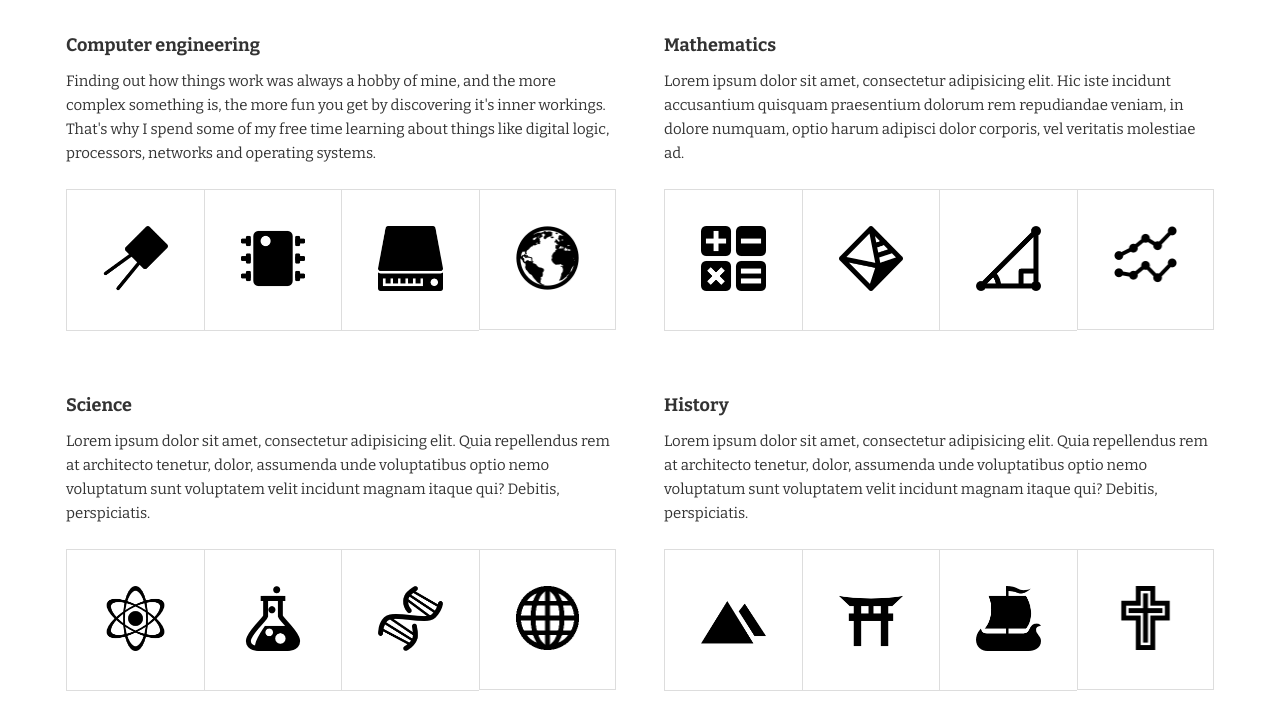
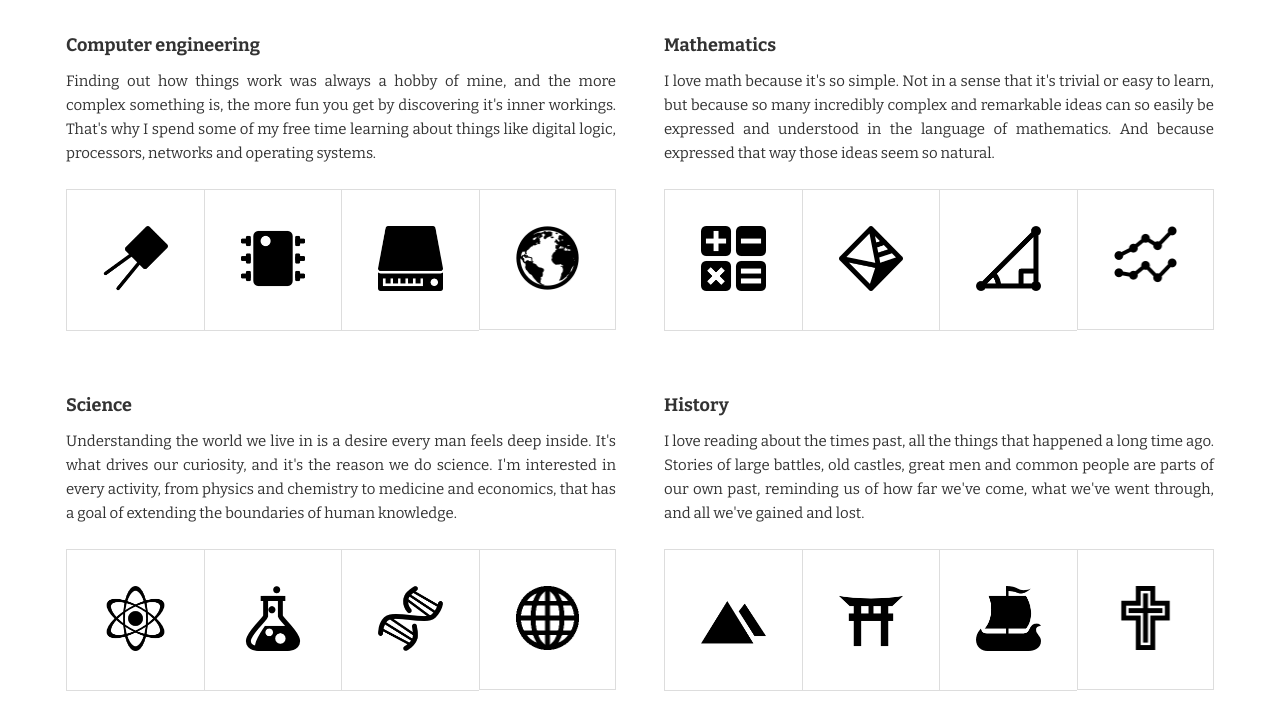
Before and after one commit to zjurelinac/zjurelinac.github.io, a plain HTML site: page index.html in a window 1280 px wide. Shown: the part 3511-4233 px from the top of the page. Drawn offline with nearby package versions, Linux system fonts and the light colour scheme.

Commit message:
Content finished

```diff
--- a/css/default.less
+++ b/css/default.less
@@ -328,6 +328,7 @@ a[ href ]{
     p{
         font-size       :   15px;
         line-height     :   24px;
+        text-align      :   justify;
     }
 }
 
--- a/index.html
+++ b/index.html
@@ -266,7 +266,10 @@
                 <div class = "inside-col">
                     <div class = "interest">
                         <h3>Mathematics</h3>
-                        <p>Lorem ipsum dolor sit amet, consectetur adipisicing elit. Hic iste incidunt accusantium quisquam praesentium dolorum rem repudiandae veniam, in dolore numquam, optio harum adipisci dolor corporis, vel veritatis molestiae ad. </p>
+                        <p>I love math because it's so simple. Not in a sense that it's trivial or easy to
+                        learn, but because so many incredibly complex and remarkable ideas can so easily
+                        be expressed and understood in the language of mathematics. And because expressed that
+                        way those ideas seem so natural.</p>
                         <div class = "image-grid">
                             <div class = "image-wrapper"><img src = "./img/icons/math-128.png" alt = "" class = "interest-item"/></div>
                             <div class = "image-wrapper"><img src = "./img/icons/geometry-128.png" alt = "" class = "interest-item"/></div>
@@ -278,7 +281,9 @@
                 <div class = "inside-col">
                     <div class = "interest">
                         <h3>Science</h3>
-                        <p>Lorem ipsum dolor sit amet, consectetur adipisicing elit. Quia repellendus rem at architecto tenetur, dolor, assumenda unde voluptatibus optio nemo voluptatum sunt voluptatem velit incidunt magnam itaque qui? Debitis, perspiciatis.</p>
+                        <p>Understanding the world we live in is a desire every man feels deep inside. It's what drives
+                        our curiosity, and it's the reason we do science. I'm interested in every activity, from physics and
+                        chemistry to medicine and economics, that has a goal of extending the boundaries of human knowledge.</p>
                         <div class = "image-grid">
                             <div class = "image-wrapper"><img src = "./img/icons/physics-128.png" alt = "" class = "interest-item"/></div>
                             <div class = "image-wrapper"><img src = "./img/icons/test_tube-128.png" alt = "" class = "interest-item"/></div>
@@ -290,7 +295,10 @@
                 <div class = "inside-col">
                     <div class = "interest">
                         <h3>History</h3>
-                        <p>Lorem ipsum dolor sit amet, consectetur adipisicing elit. Quia repellendus rem at architecto tenetur, dolor, assumenda unde voluptatibus optio nemo voluptatum sunt voluptatem velit incidunt magnam itaque qui? Debitis, perspiciatis.</p>
+                        <p>I love reading about the times past, all the things that happened a long time ago.
+                        Stories of large battles, old castles, great men and common people are parts of our own past,
+                        reminding us of how far we've come, what we've went through, and all we've gained and lost.
+                        </p>
                         <div class = "image-grid">
                             <div class = "image-wrapper"><img src = "./img/icons/pyramids-128.png" alt = "" class = "interest-item"/></div>
                             <div class = "image-wrapper"><img src = "./img/icons/torii-128.png" alt = "" class = "interest-item"/></div>
```
Also changed, not shown: 1 other file.
